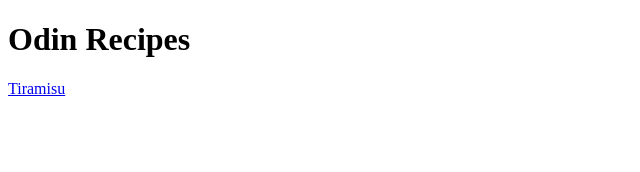
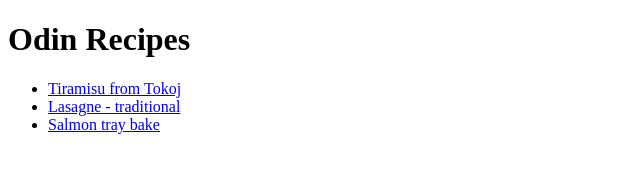
Before and after one commit to alexpozsa/odin-recipes, a plain HTML site: page index.html in a window 1280 px wide. Shown: the whole page, without its empty margins (0-640 px from the left). Drawn offline with Linux system fonts and the light colour scheme.

Commit message:
Add links to recipes to index.html
Added links to all recipes on the Home page.

```diff
--- a/index.html
+++ b/index.html
@@ -7,6 +7,12 @@
 
     <body>
         <h1>Odin Recipes</h1>
-        <a href="recipes/tiramisu.html">Tiramisu</a>
+        <ul>
+            <li><a href="recipes/tiramisu.html">Tiramisu from Tokoj</a></li>
+            <li><a href="recipes/lasagne.html">Lasagne - traditional</a></li>
+            <li><a href="recipes/salmon.html">Salmon tray bake</a></li>
+
+        </ul>
+
     </body>
 </html>
```
